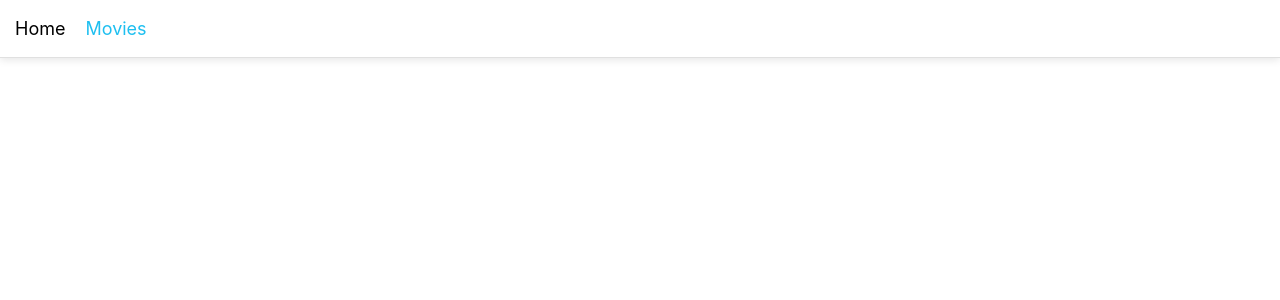
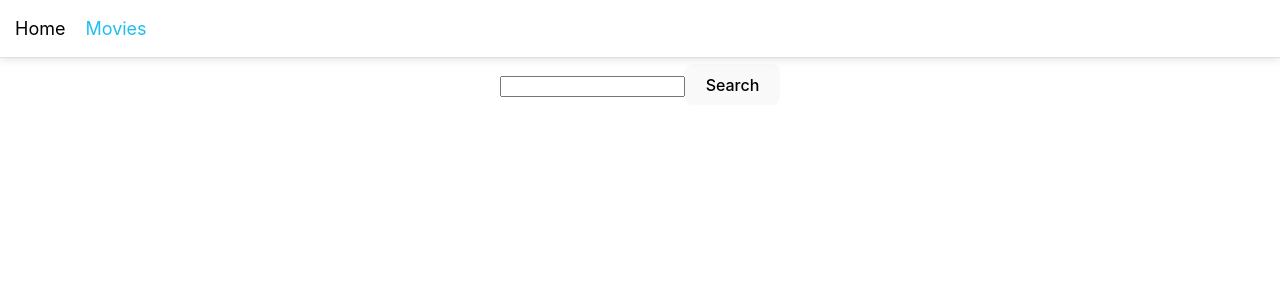
Before and after one commit to Keytarina/goit-react-hw-05, a React (Vite) app: page /movies in a window 1280 px wide. Shown: the top 300 px of the page. Built offline with nearby package versions, Linux system fonts and the light colour scheme.

Commit message:
Craate SearchForm

```diff
--- a/package.json
+++ b/package.json
@@ -14,7 +14,8 @@
     "clsx": "^2.1.1",
     "react": "^18.3.1",
     "react-dom": "^18.3.1",
-    "react-router-dom": "^6.27.0"
+    "react-router-dom": "^6.27.0",
+    "react-toastify": "^10.0.6"
   },
   "devDependencies": {
     "@eslint/js": "^9.11.1",
--- a/src/components/MovieList/MovieList.jsx
+++ b/src/components/MovieList/MovieList.jsx
@@ -1,14 +1,34 @@
-export default function MovieList({ trendingMovies }) {
+import { Link } from "react-router-dom";
+import defaultImgPoster from "../../assets/img/default-poster.jpg";
+
+import css from "./MovieList.module.css";
+
+export default function MovieList({ movies }) {
 	return (
-		<ul>
-			<h1>Trending today</h1>
-			{trendingMovies.map(({ id, backdrop_path, title }) => (
-				<li key={id}>
-					<a href={backdrop_path} target="_blank" rel="noreferrer noopener">
-						{title}
-					</a>
-				</li>
-			))}
-		</ul>
+		<div>
+			<ul className={css.movie_list}>
+				{movies.map(({ id, backdrop_path, title, poster_path }) => (
+					<li key={id} className={css.movie_item}>
+						<Link
+							to={`/movies/${id}`}
+							href={backdrop_path}
+							target="_blank"
+							rel="noreferrer noopener"
+						>
+							<img
+								src={
+									poster_path
+										? `https://image.tmdb.org/t/p/w500${poster_path}`
+										: defaultImgPoster
+								}
+								alt={title}
+								width={200}
+							/>
+							<p>{title}</p>
+						</Link>
+					</li>
+				))}
+			</ul>
+		</div>
 	);
 }
--- /dev/null
+++ b/src/components/MovieList/MovieList.module.css
@@ -0,0 +1,5 @@
+.movie_list {
+    display: flex;
+    gap: 30px;
+    flex-wrap: wrap;
+}
--- /dev/null
+++ b/src/components/SearchForm/SearchForm.jsx
@@ -0,0 +1,40 @@
+import { useEffect, useState } from "react";
+import { toast } from "react-toastify";
+import "react-toastify/dist/ReactToastify.css";
+
+// import css from "./SearchForm.module.css";
+
+export default function SearchForm({ onSearch }) {
+	const handleSubmit = (evt) => {
+		evt.preventDefault();
+		const form = evt.target;
+		const topic = form.elements.topic.value;
+
+		// Якщо текстове поле порожнє, виводимо повідомлення і припиняємо виконання функції
+		if (form.elements.topic.value.trim() === "") {
+			toast.warn("Please enter search term!", {
+				position: "top-right",
+				autoClose: 5000,
+				hideProgressBar: false,
+				closeOnClick: true,
+				pauseOnHover: true,
+				draggable: true,
+				progress: undefined,
+			});
+			return;
+		}
+
+		// У протилежному випадку викликаємо пропс і передаємо йому значення поля
+		onSearch(topic);
+		form.reset();
+	};
+
+	return (
+		<div>
+			<form onSubmit={handleSubmit}>
+				<input type="text" name="topic" />
+				<button type="submit">Search</button>
+			</form>
+		</div>
+	);
+}
--- a/src/index.css
+++ b/src/index.css
@@ -11,6 +11,10 @@
   text-rendering: optimizeLegibility;
   -webkit-font-smoothing: antialiased;
   -moz-osx-font-smoothing: grayscale;
+}
+
+li {
+  list-style-type: none;
 }
 
 a {
--- a/src/pages/HomePage/HomePage.jsx
+++ b/src/pages/HomePage/HomePage.jsx
@@ -25,8 +25,9 @@ export default function HomePage() {
 
 	return (
 		<div className={css.home_page}>
+			<h1>Trending today</h1>
 			{trendingMovies.length > 0 ? (
-				<MovieList trendingMovies={trendingMovies} />
+				<MovieList movies={trendingMovies} />
 			) : (
 				<Loading />
 			)}
--- a/src/pages/MoviesPage/MoviesPage.jsx
+++ b/src/pages/MoviesPage/MoviesPage.jsx
@@ -1,12 +1,28 @@
 import { useEffect, useState } from "react";
+import { toast } from "react-toastify";
 
-import { fetchSearchMovie } from "../../services/apiServices";
+import { fetchMovie } from "../../services/apiServices";
+
+import Loading from "../../components/Loading/Loading";
+import MovieList from "../../components/MovieList/MovieList";
+import SearchForm from "../../components/SearchForm/SearchForm";
+
+import css from "./MoviesPage.module.css";
 
 export default function MoviesPage() {
-	const [searchMovie, setSearchMovie] = useState([]);
+	const [movies, setMovies] = useState([]);
+	const [isLoading, setIsLoading] = useState(false);
 
 	useEffect(() => {
-		console.log(fetchSearchMovie());
+		// async function fetchData() {
+		// 	try {
+		// 		const response = await fetchMovieDetails();
+		// 		console.log(response);
+		// 		setMovieDetails(response.data.results);
+		// 	} catch (error) {
+		// 		console.error("Помилка завантаження даних", error);
+		// 	}
+		// }
 		// async function fetchData() {
 		// 	try {
 		// 		const response = await fetchTrendingMovies();
@@ -18,5 +34,26 @@ export default function MoviesPage() {
 		// fetchData();
 	}, []);
 
-	return <div></div>;
+	const handleSearch = async (topic) => {
+		try {
+			setIsLoading(true);
+			const response = await fetchMovie(topic);
+			setMovies(response.data.results);
+			if (!response.results.length) {
+				return toast.error("Please enter search term!");
+			}
+		} catch (error) {
+			toast.error("Помилка завантаження даних", error);
+		} finally {
+			setIsLoading(false);
+		}
+	};
+
+	return (
+		<div className={css.moviesPage}>
+			{isLoading && <Loading />}
+			<SearchForm onSearch={handleSearch} />
+			<MovieList movies={movies} />
+		</div>
+	);
 }
--- /dev/null
+++ b/src/pages/MoviesPage/MoviesPage.module.css
@@ -0,0 +1,7 @@
+.moviesPage {
+    display: flex;
+    flex-direction: column;
+    place-items: center;
+    margin: 0 auto;
+    padding: 4rem;
+}
--- a/src/services/apiServices.js
+++ b/src/services/apiServices.js
@@ -10,26 +10,19 @@ const options = {
 //Функція, що фетчить список популярних фільмів (для сторінки Home)
 export const fetchTrendingMovies = async () => {
 	const url = "https://api.themoviedb.org/3/trending/movie/day?language=en-US";
-	try {
-		const response = await axios.get(url, options);
-		return response;
-	} catch (error) {
-		console.error("Помилка завантаження даних", error);
-	}
+	const response = await axios.get(url, options);
+	return response;
+};
+
+//Функція, що фетчить інформацію про конкретный фільм (для сторінки MovieDetails)
+export const fetchMovie = async (movieId) => {
+	const url = `https://api.themoviedb.org/3//movie/${movieId}`;
+
+	const response = await axios.get(url, options);
+	return response;
 };
 
 export const fetchSearchMovie = async () => {
-	// const url =
-	// 	"https://api.themoviedb.org/3/search/movie?{}include_adult=false&language=en-US&page=1";
-	// try {
-	// 	const response = await axios.get(url, options);
-	// 	return response;
-	// } catch (error) {
-	// 	console.error("Помилка завантаження даних", error);
-	// }
-};
-
-export const fetchMovieDetails = async () => {
 	// const url =
 	// 	"https://api.themoviedb.org/3/search/movie?{}include_adult=false&language=en-US&page=1";
 	// try {
```
Also changed, not shown: src/assets/img/default-poster.jpg (added), src/components/SearchForm/SearchForm.nodule.css (added), 1 other file (tests, documents, lock files or other folders).
